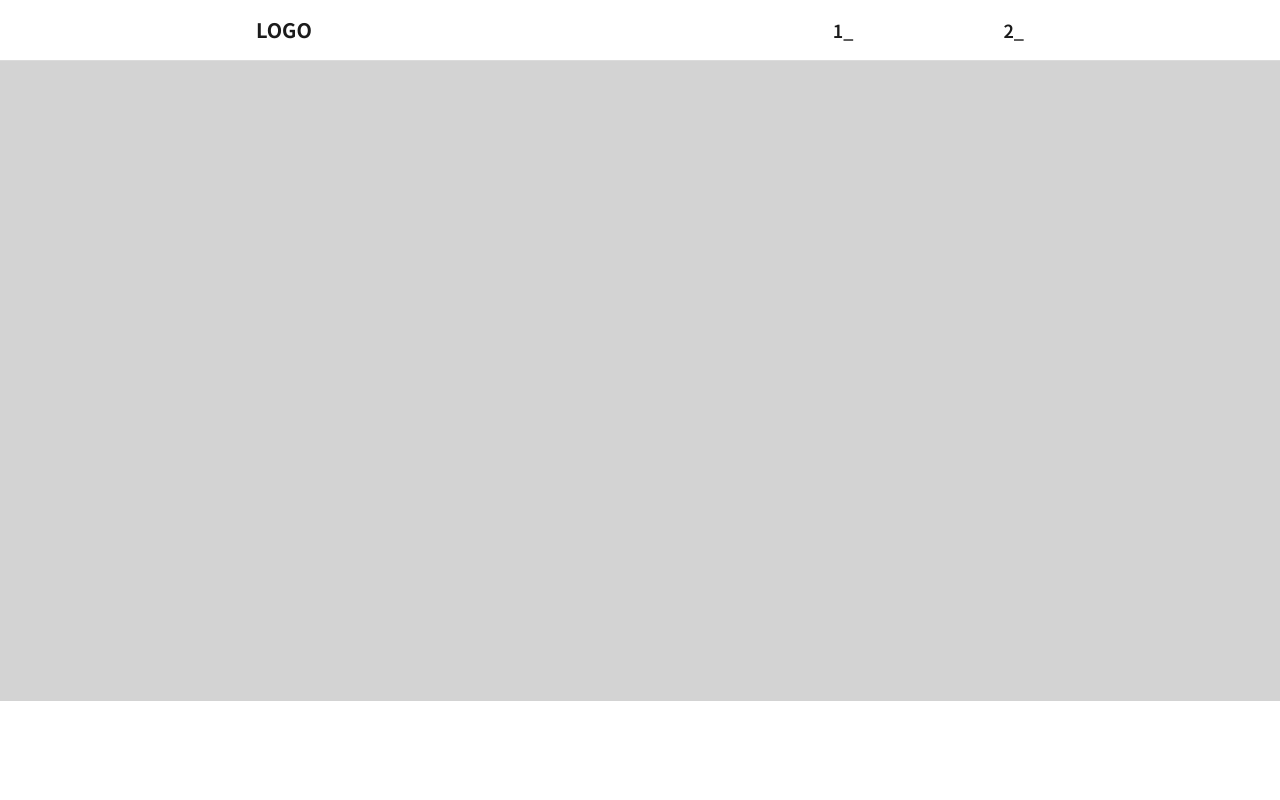
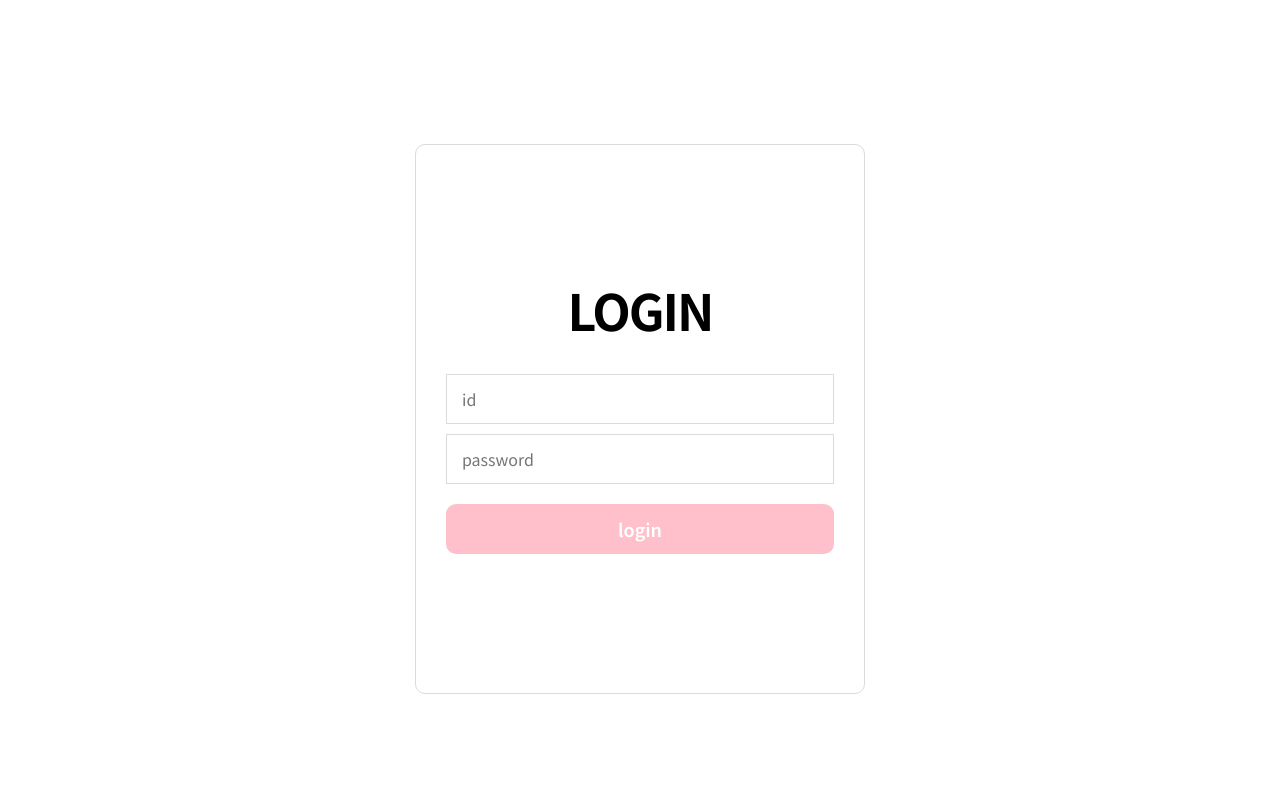
Before and after one commit to lxxulli/react_base_2, a React (Create React App) app: page / in a window 1280 px wide. Shown: the top 800 px of the page. Built offline with nearby package versions, Linux system fonts and the light colour scheme.

Commit message:
리액트 14일차 로그인 구현

```diff
--- a/package.json
+++ b/package.json
@@ -14,6 +14,7 @@
     "react": "^18.2.0",
     "react-dom": "^18.2.0",
     "react-helmet": "^6.1.0",
+    "react-hook-form": "^7.47.0",
     "react-router-dom": "^6.17.0",
     "react-scripts": "5.0.1",
     "styled-components": "^6.1.0",
--- a/src/App.js
+++ b/src/App.js
@@ -11,6 +11,7 @@
 import { Ex10 } from "./components/ex10/Ex10";
 import { Ex11 } from "./components/ex11/Ex11";
 import { Ex12 } from "./components/ex12/Ex12";
+import { Ex14 } from "./components/ex14/Ex14";
 import { Exex12 } from "./components/exEx12/Exex12";
 
 const App = () => {
@@ -45,7 +46,9 @@
       {/* <Ex11 /> */}
 
       {/* <Ex12 /> */}
-      <Exex12 />
+      {/* <Exex12 /> */}
+
+      <Ex14 />
     </>
   );
 };
--- /dev/null
+++ b/src/components/ex14/Ex14.js
@@ -0,0 +1,9 @@
+import { Login } from "./pages/Login";
+
+export const Ex14 = () => {
+  return (
+    <>
+      <Login />
+    </>
+  );
+};
--- /dev/null
+++ b/src/components/ex14/pages/Login.js
@@ -0,0 +1,94 @@
+import { useForm } from "react-hook-form";
+import styled from "styled-components";
+
+const Wrap = styled.div`
+  height: 100vh;
+  display: flex;
+  justify-content: center;
+`;
+const Form = styled.form`
+  max-width: 450px;
+  width: 100%;
+  height: 550px;
+  border: 1px solid #dbdbdb;
+  margin-top: 18vh;
+  border-radius: 10px;
+  display: flex;
+  justify-content: center;
+  align-items: center;
+  flex-direction: column;
+  padding: 30px;
+`;
+const Title = styled.h3`
+  font-size: 50px;
+  font-weight: 700;
+  letter-spacing: -2px;
+  margin-bottom: 30px;
+`;
+const Input = styled.input`
+  all: unset;
+  box-sizing: border-box;
+  width: 100%;
+  height: 50px;
+  border: 1px solid #dbdbdb;
+  padding: 0 15px;
+  margin-top: 10px;
+`;
+const Button = styled.button`
+  all: unset;
+  width: 100%;
+  height: 50px;
+  background-color: pink;
+  text-align: center;
+  margin-top: 20px;
+  border-radius: 10px;
+  font-size: 18px;
+  font-weight: 600;
+  color: white;
+`;
+
+export const Login = () => {
+  const {
+    register,
+    handleSubmit,
+    formState: { errors },
+  } = useForm();
+
+  // console.log(errors.username.message);
+  // 오류뜸
+  console.log(errors?.username?.message);
+  // ㄴ 옵셔널체이닝 연산자
+  // &&연산자로 객체에 접근 하는 것보다 옵셔널 체이닝을 이용하여 객체 안에 있는 객체를 쉽게 접근할 수 있음
+
+  const loginHandler = (data) => {
+    // 이벤트 함수 매개변수의 첫번째 자리는 유저가 입력한 내용을 객체형태로 반환함
+    // console.log(data);
+  };
+
+  return (
+    <Wrap>
+      <Form onSubmit={handleSubmit(loginHandler)}>
+        <Title>LOGIN</Title>
+        <Input
+          {...register("username", {
+            required: "아이디는 필수입니다.",
+          })}
+          type="text"
+          placeholder="id"
+        />
+        <span>{errors?.username?.message}</span>
+
+        <Input
+          {...register("username", {
+            required: "패스워드는 필수입니다.",
+          })}
+          type="password"
+          placeholder="password"
+        />
+        <Button>login</Button>
+      </Form>
+    </Wrap>
+  );
+};
+
+// required = 필수
```
Also changed, not shown: src/components/ex14/components/ErrorMessage.js (added), 1 other file (tests, documents, lock files or other folders).
